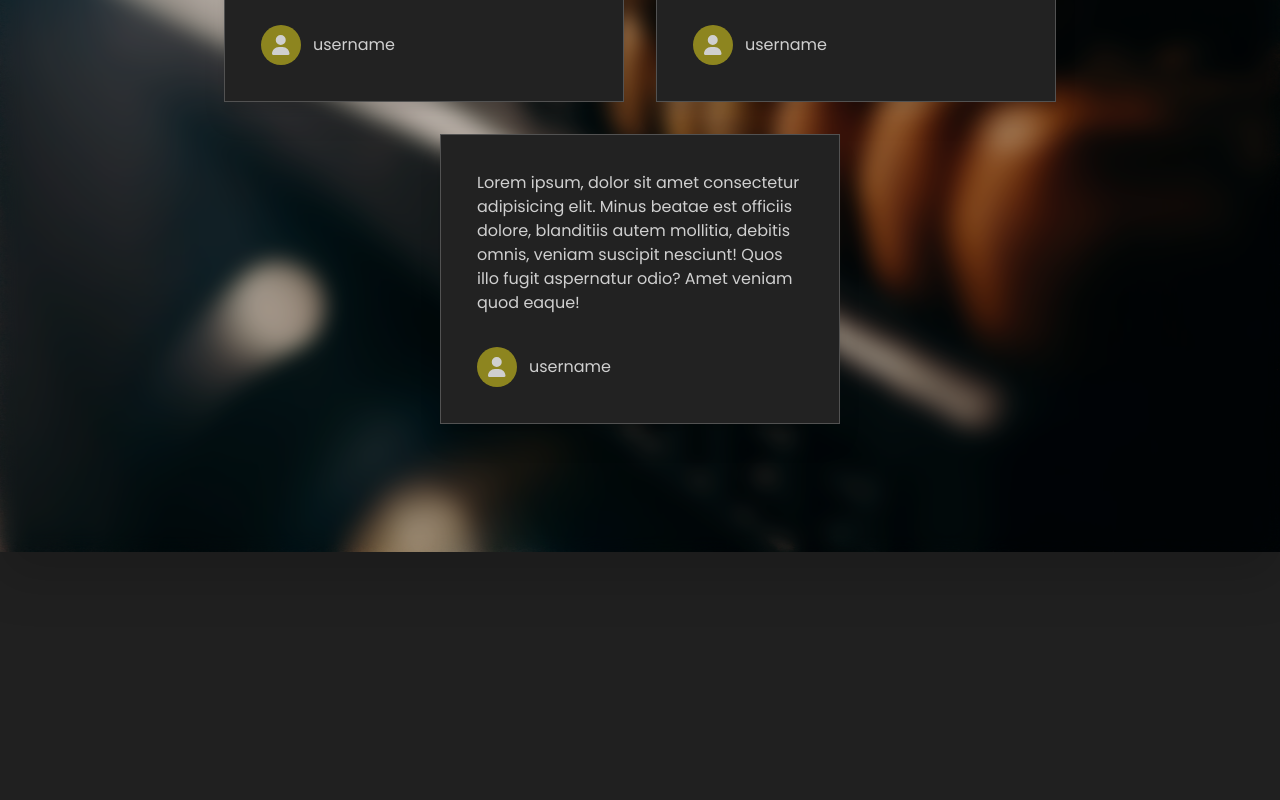
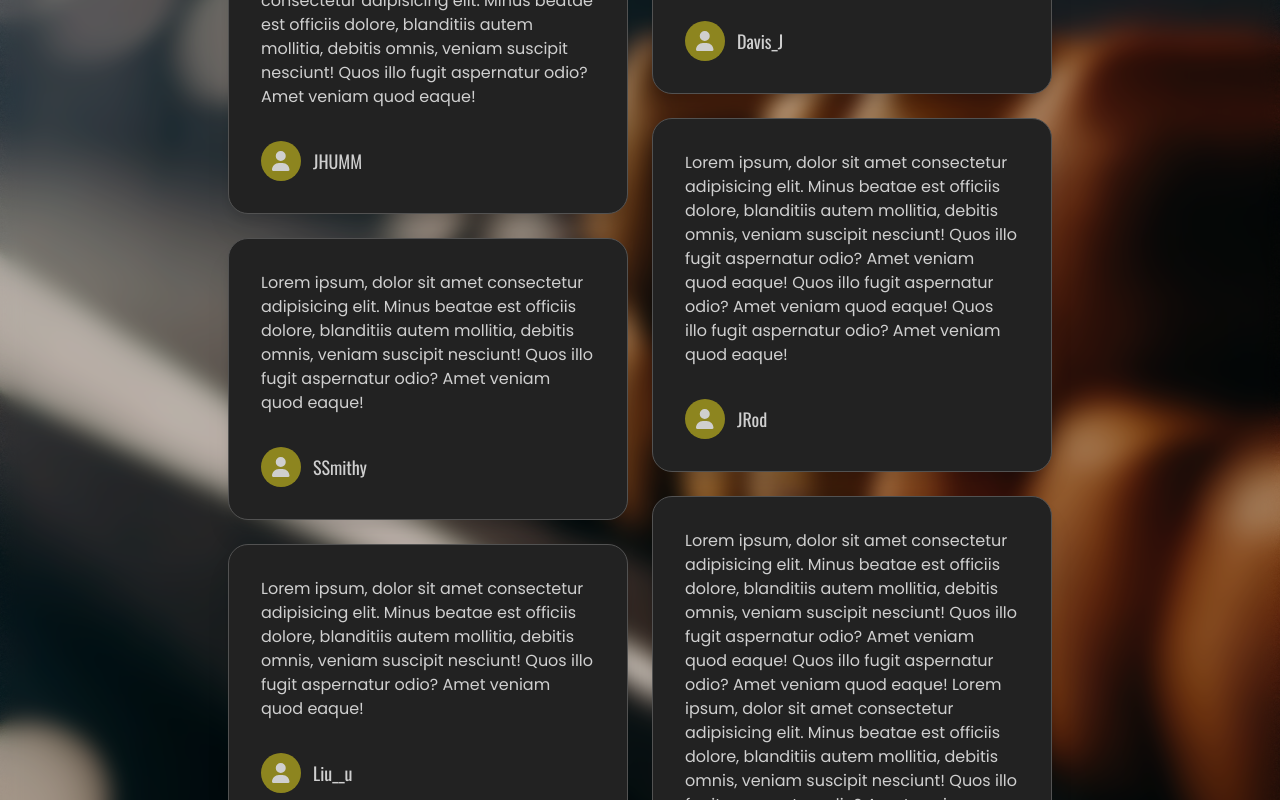
Before and after one commit to TLNRB/kxYorkville, a Vue app in the folder kxYorkville/: page / in a window 1280 px wide. Shown: the part 4240-5040 px from the top of the page. Before the commit the page ends 4856 px from the top, so only its background shows below. Built offline with nearby package versions, Linux system fonts and the light colour scheme.

Commit message:
further works on reviews

```diff
--- /dev/null
+++ b/kxYorkville/src/components/HomePage/Reviews/Review.vue
@@ -0,0 +1,23 @@
+<script setup>
+const { text, username } = defineProps(['text', 'username'])
+</script>
+
+<template>
+  <div
+    class="w-[230px] flex flex-col gap-[2rem] items-center p-[1.5rem] bg-bgNormal border-[1px] border-textDarker rounded-[15px] drop-shadow-xl xs:w-[250px] sm:w-[350px] sm:p-[2rem] md:rounded-[20px] md:w-[400px] xxxxl:w-[500px]"
+  >
+    <p class="text-[.875rem] sm:text-[1rem]">
+      {{ text }}
+    </p>
+    <div class="flex items-center gap-[.75rem] mr-auto">
+      <div
+        class="w-[30px] h-[30px] rounded-full bg-primaryColor flex justify-center items-center sm:w-[40px] sm:h-[40px]"
+      >
+        <font-awesome-icon class="text-[1rem] sm:text-[1.25rem]" :icon="['fas', 'user']" />
+      </div>
+      <p class="font-oswald xs:text-[1.125rem]">{{ username }}</p>
+    </div>
+  </div>
+</template>
+
+<style scoped></style>
--- a/kxYorkville/src/components/HomePage/Reviews/Reviews.vue
+++ b/kxYorkville/src/components/HomePage/Reviews/Reviews.vue
@@ -1,10 +1,26 @@
 <script setup>
+/* ----- Import assets ----- */
 import Title from '../../UI/Title.vue'
+import Review from '../Reviews/Review.vue'
+import reviewsDB from '../../../data/reviewsDB.js'
 
 //Prop handling
-const { img, imgMobile, isMobile } = defineProps(['img', 'imgMobile', 'isMobile'])
+const { img, imgMobile, isMobile, isDesktopLarge } = defineProps([
+  'img',
+  'imgMobile',
+  'isMobile',
+  'isDesktopLarge'
+])
 const bgImg = `background-image: url('${img}')`
 const bgImgMobile = `background-image: url('${imgMobile}')`
+
+/* ---------- Filtering reviews based on column value ---------- */
+const reviewFilterThree = (colNum) => {
+  return reviewsDB.filter((_, index) => index % 3 === colNum - 1)
+}
+const reviewFilterTwo = (colNum) => {
+  return reviewsDB.filter((_, index) => index % 2 === colNum - 1)
+}
 </script>
 
 <template>
@@ -16,60 +32,56 @@ const bgImgMobile = `background-image: url('${imgMobile}')`
       class="absolute left-0 top-0 right-0 bottom-0 backdrop-blur-[6px] z-[-1] sm:backdrop-blur-[8px] lg:backdrop-blur-[10px]"
     ></div>
     <Title content="testimonials" />
-    <div class="flex flex-wrap justify-center gap-[2rem] items-center my-[4rem]">
+    <div
+      v-if="!isDesktopLarge"
+      class="flex flex-col justify-center items-center gap-[1.5rem] my-[4rem] lg:items-start lg:flex-row"
+    >
       <!-- Column 1 -->
-      <div
-        class="w-[230px] flex flex-col gap-[2rem] items-center p-[2rem] bg-bgNormal border-[1px] border-textDarker drop-shadow-xl xs:w-[250px] sm:w-[350px] sm:p-[2.25rem] md:w-[400px] xxxxl:w-[500px]"
-      >
-        <p class="text-[.875rem] sm:text-[1rem]">
-          Lorem ipsum, dolor sit amet consectetur adipisicing elit. Minus beatae est officiis
-          dolore, blanditiis autem mollitia, debitis omnis, veniam suscipit nesciunt! Quos illo
-          fugit aspernatur odio? Amet veniam quod eaque!
-        </p>
-        <div class="flex items-center gap-[.75rem] mr-auto">
-          <div
-            class="w-[30px] h-[30px] rounded-full bg-primaryColor flex justify-center items-center sm:w-[40px] sm:h-[40px]"
-          >
-            <font-awesome-icon class="text-[1rem] sm:text-[1.25rem]" :icon="['fas', 'user']" />
-          </div>
-          <p>username</p>
-        </div>
+      <div class="flex flex-col gap-[1.5rem]">
+        <Review
+          v-for="review in reviewFilterTwo(1)"
+          :key="review.id"
+          :text="review.text"
+          :username="review.username"
+        />
       </div>
       <!-- Column 2 -->
-      <div
-        class="w-[230px] flex flex-col gap-[2rem] items-center p-[2rem] bg-bgNormal border-[1px] border-textDarker drop-shadow-xl xs:w-[250px] sm:w-[350px] sm:p-[2.25rem] md:w-[400px] xxxxl:w-[500px]"
-      >
-        <p class="text-[.875rem] sm:text-[1rem]">
-          Lorem ipsum, dolor sit amet consectetur adipisicing elit. Minus beatae est officiis
-          dolore, blanditiis autem mollitia, debitis omnis, veniam suscipit nesciunt! Quos illo
-          fugit aspernatur odio? Amet veniam quod eaque!
-        </p>
-        <div class="flex items-center gap-[.75rem] mr-auto">
-          <div
-            class="w-[30px] h-[30px] rounded-full bg-primaryColor flex justify-center items-center sm:w-[40px] sm:h-[40px]"
-          >
-            <font-awesome-icon class="text-[1rem] sm:text-[1.25rem]" :icon="['fas', 'user']" />
-          </div>
-          <p>username</p>
-        </div>
+      <div class="flex flex-col gap-[1.5rem]">
+        <Review
+          v-for="review in reviewFilterTwo(2)"
+          :key="review.id"
+          :text="review.text"
+          :username="review.username"
+        />
+      </div>
+    </div>
+    <div v-else class="flex justify-center gap-[1.5rem] my-[4rem] xxxxl:gap-[1.75rem]">
+      <!-- Column 1 -->
+      <div class="flex flex-col gap-[1.5rem] xxxxl:gap-[1.75rem]">
+        <Review
+          v-for="review in reviewFilterThree(1)"
+          :key="review.id"
+          :text="review.text"
+          :username="review.username"
+        />
+      </div>
+      <!-- Column 2 -->
+      <div class="flex flex-col gap-[1.5rem] xxxxl:gap-[1.75rem]">
+        <Review
+          v-for="review in reviewFilterThree(2)"
+          :key="review.id"
+          :text="review.text"
+          :username="review.username"
+        />
       </div>
       <!-- Column 3 -->
-      <div
-        class="w-[230px] flex flex-col gap-[2rem] items-center p-[2rem] bg-bgNormal border-[1px] border-textDarker drop-shadow-xl xs:w-[250px] sm:w-[350px] sm:p-[2.25rem] md:w-[400px] xxxxl:w-[500px]"
-      >
-        <p class="text-[.875rem] sm:text-[1rem]">
-          Lorem ipsum, dolor sit amet consectetur adipisicing elit. Minus beatae est officiis
-          dolore, blanditiis autem mollitia, debitis omnis, veniam suscipit nesciunt! Quos illo
-          fugit aspernatur odio? Amet veniam quod eaque!
-        </p>
-        <div class="flex items-center gap-[.75rem] mr-auto">
-          <div
-            class="w-[30px] h-[30px] rounded-full bg-primaryColor flex justify-center items-center sm:w-[40px] sm:h-[40px]"
-          >
-            <font-awesome-icon class="text-[1rem] sm:text-[1.25rem]" :icon="['fas', 'user']" />
-          </div>
-          <p>username</p>
-        </div>
+      <div class="flex flex-col gap-[1.5rem] xxxxl:gap-[1.75rem]">
+        <Review
+          v-for="review in reviewFilterThree(3)"
+          :key="review.id"
+          :text="review.text"
+          :username="review.username"
+        />
       </div>
     </div>
   </section>
--- a/kxYorkville/src/components/Navbar.vue
+++ b/kxYorkville/src/components/Navbar.vue
@@ -114,7 +114,7 @@ onUnmounted(() => {
           >
             <font-awesome-icon class="text-[1.25rem]" :icon="['fas', 'user']" />
           </div>
-          <p>username</p>
+          <p class="font-oswald text-[1.125rem]">username</p>
         </div>
         <div class="my-[.5rem]">
           <div
--- /dev/null
+++ b/kxYorkville/src/data/reviewsDB.js
@@ -0,0 +1,39 @@
+const reviewsDB = [
+  {
+    id: 1,
+    username: 'JHUMM',
+    text: 'Lorem ipsum, dolor sit amet consectetur adipisicing elit. Minus beatae est officiis dolore, blanditiis autem mollitia, debitis omnis, veniam suscipit nesciunt! Quos illo fugit aspernatur odio? Amet veniam quod eaque! Lorem ipsum, dolor sit amet consectetur adipisicing elit. Minus beatae est officiis dolore, blanditiis autem mollitia, debitis omnis, veniam suscipit nesciunt! Quos illo fugit aspernatur odio? Amet veniam quod eaque!'
+  },
+  {
+    id: 2,
+    username: 'Davis_J',
+    text: 'Lorem ipsum, dolor sit amet consectetur adipisicing elit. Minus beatae est officiis dolore, blanditiis autem mollitia, debitis omnis, veniam suscipit nesciunt! Quos illo fugit aspernatur odio? Amet veniam quod eaque!'
+  },
+  {
+    id: 3,
+    username: 'SSmithy',
+    text: 'Lorem ipsum, dolor sit amet consectetur adipisicing elit. Minus beatae est officiis dolore, blanditiis autem mollitia, debitis omnis, veniam suscipit nesciunt! Quos illo fugit aspernatur odio? Amet veniam quod eaque!'
+  },
+  {
+    id: 4,
+    username: 'JRod',
+    text: 'Lorem ipsum, dolor sit amet consectetur adipisicing elit. Minus beatae est officiis dolore, blanditiis autem mollitia, debitis omnis, veniam suscipit nesciunt! Quos illo fugit aspernatur odio? Amet veniam quod eaque! Quos illo fugit aspernatur odio? Amet veniam quod eaque! Quos illo fugit aspernatur odio? Amet veniam quod eaque!'
+  },
+  {
+    id: 5,
+    username: 'Liu__u',
+    text: 'Lorem ipsum, dolor sit amet consectetur adipisicing elit. Minus beatae est officiis dolore, blanditiis autem mollitia, debitis omnis, veniam suscipit nesciunt! Quos illo fugit aspernatur odio? Amet veniam quod eaque!'
+  },
+  {
+    id: 7,
+    username: 'MAX-2',
+    text: 'Lorem ipsum, dolor sit amet consectetur adipisicing elit. Minus beatae est officiis dolore, blanditiis autem mollitia, debitis omnis, veniam suscipit nesciunt! Quos illo fugit aspernatur odio? Amet veniam quod eaque! Quos illo fugit aspernatur odio? Amet veniam quod eaque! Lorem ipsum, dolor sit amet consectetur adipisicing elit. Minus beatae est officiis dolore, blanditiis autem mollitia, debitis omnis, veniam suscipit nesciunt! Quos illo fugit aspernatur odio? Amet veniam quod eaque! Quos illo fugit aspernatur odio? Amet veniam quod eaque! '
+  },
+  {
+    id: 8,
+    username: 'josh',
+    text: 'Lorem ipsum, dolor sit amet consectetur adipisicing elit. Minus beatae est officiis dolore, blanditiis autem mollitia, debitis omnis, veniam suscipit nesciunt!'
+  }
+]
+
+export default reviewsDB
--- a/kxYorkville/src/views/HomeView.vue
+++ b/kxYorkville/src/views/HomeView.vue
@@ -18,10 +18,12 @@ import coachesDB from '../data/coachesDB.js'
 
 //Checking if the screen size is mobile
 const isMobile = ref(false)
+const isDesktopLarge = ref(false)
 
 //Resize handling
 function handleResize() {
   isMobile.value = window.innerWidth < 560
+  isDesktopLarge.value = window.innerWidth > 1440
 }
 
 // Add resize event listener when component is mounted
@@ -40,7 +42,12 @@ onUnmounted(() => {
   <About :img="studio" />
   <Coaches :coachesDB="coachesDB" />
   <Info />
-  <Reviews :img="smallDumbbell" :imgMobile="ring" :isMobile="isMobile" />
+  <Reviews
+    :img="smallDumbbell"
+    :imgMobile="ring"
+    :isMobile="isMobile"
+    :isDesktopLarge="isDesktopLarge"
+  />
 </template>
 
 <style scoped></style>
```
